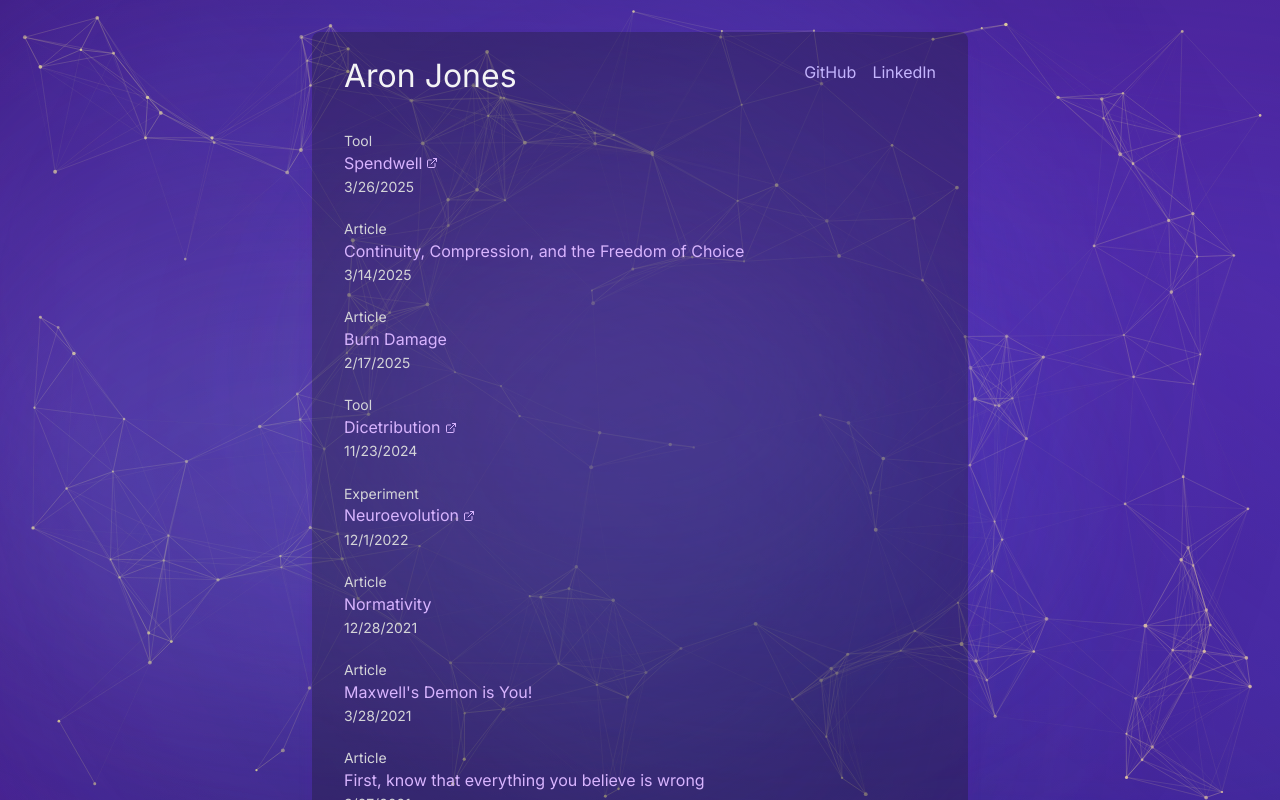
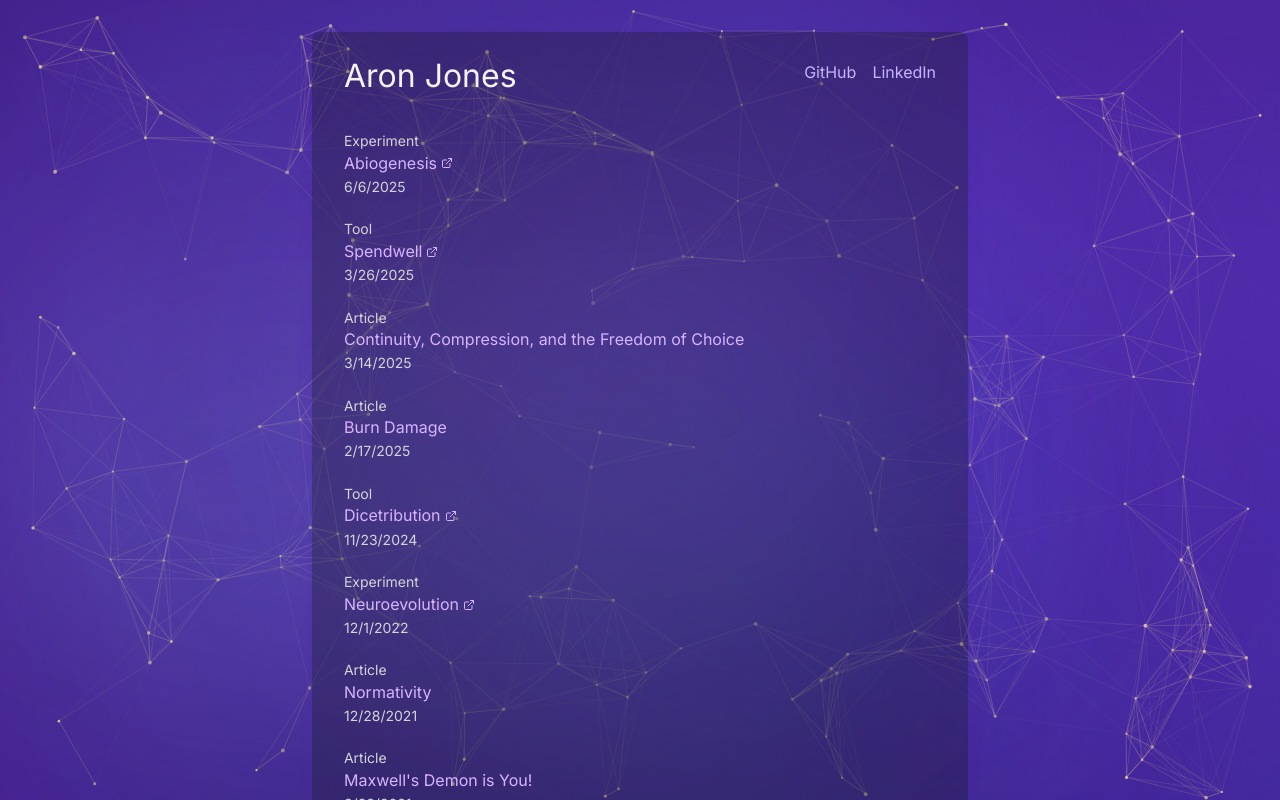
Before and after one commit to defrex/defrex-com, a Next.js app: page / in a window 1280 px wide. Built offline with nearby package versions, Linux system fonts and the light colour scheme.

Commit message:
Add Abiogenesis experiment link

```diff
--- a/src/app/page.tsx
+++ b/src/app/page.tsx
@@ -9,6 +9,12 @@ import { generateDefaultMetadata } from '@/lib/utils/metadata'
 import { ExternalLinkIcon } from 'lucide-react'
 
 const experiments = [
+  {
+    title: 'Abiogenesis',
+    href: 'https://abiogenesis.fun/',
+    date: new Date('2025-06-06'),
+    type: 'Experiment',
+  },
   {
     title: 'Spendwell',
     href: 'https://spendwell.defrex.com/',
```
